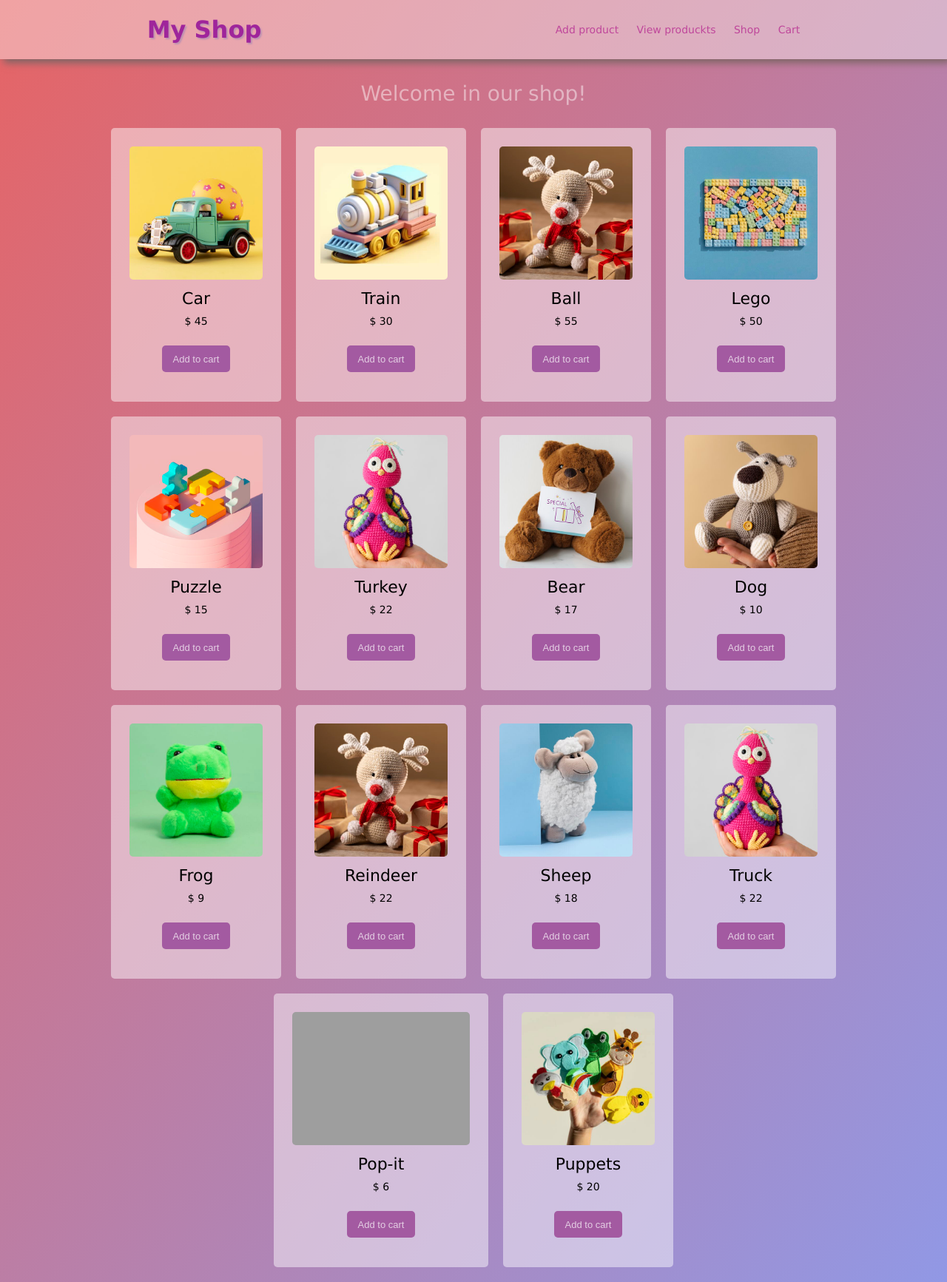
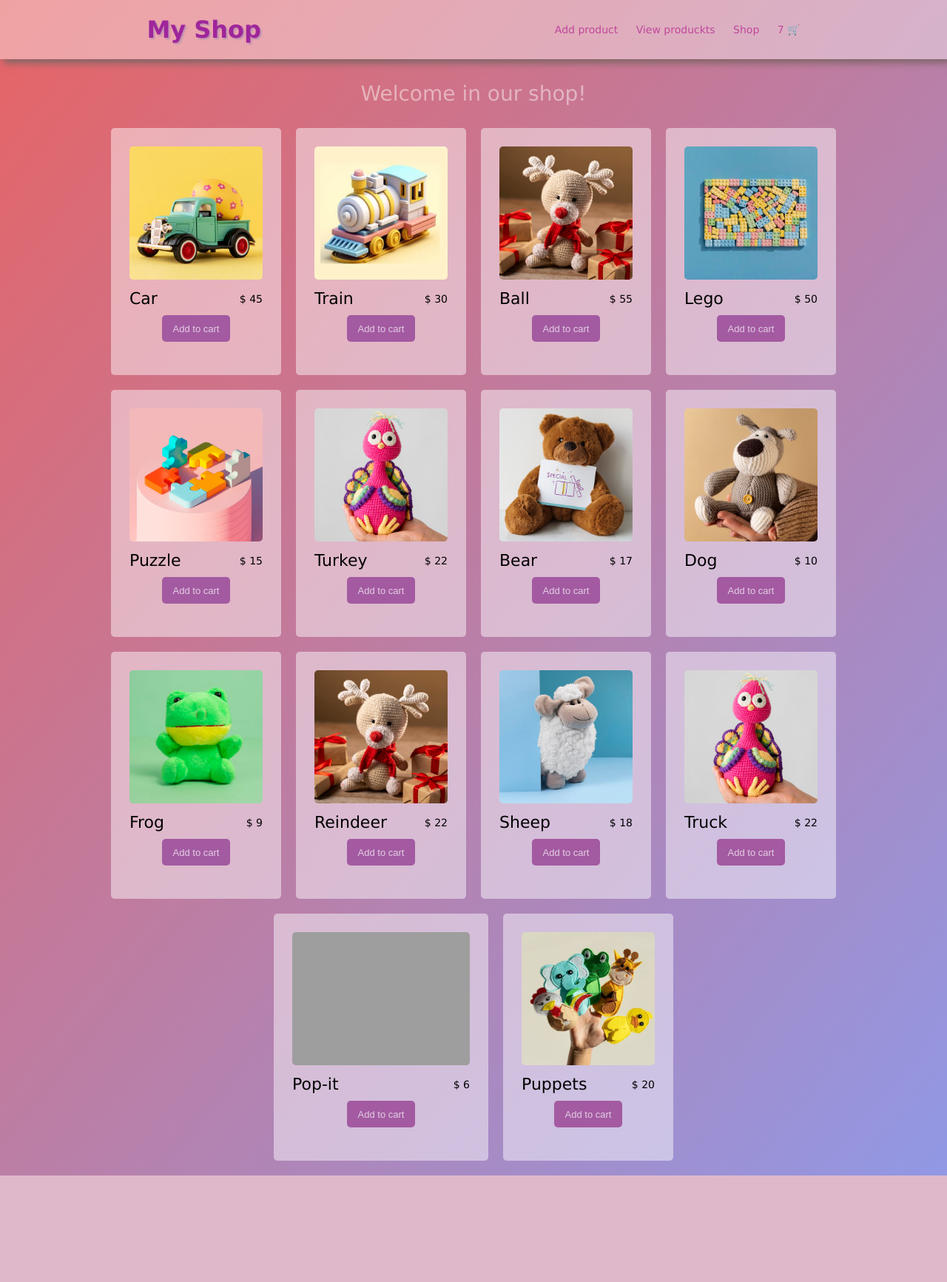
Before and after one commit to k-nadolna/my_shop, a PHP site: page / in a window 1280 px wide. Shown: the whole page at 74% size. After the commit the page ends 1589 px from the top, so only its background shows below. Run offline with PHP 8.4, Linux system fonts and the light colour scheme; data comes from the database, SQL or seed files in the repository; grey boxes are pictures that could not be loaded.

Commit message:
'product added' info

```diff
--- a/app.js
+++ b/app.js
@@ -1,5 +1,19 @@
 const mobileButton = document.querySelector('.mobile_button');
 const mobileMenu = document.querySelector('.mobile_menu');
+
+window.addEventListener('DOMContentLoaded', () => {
+    const messages = document.querySelectorAll('[id^="cart_message_"]');
+
+    messages.forEach(msg => {
+        if (msg.textContent.trim() !== '') {
+            setTimeout(() => {
+                msg.style.opacity = '0';
+            }, 2000);
+        }
+    });
+});
+
+
 
 function showMobileMenu(){
   if(mobileMenu.classList.contains('show')){
--- a/index.php
+++ b/index.php
@@ -1,3 +1,7 @@
+<?php
+  session_start();
+?>
+
 <!DOCTYPE html>
 <html lang="en">
 <head>
@@ -11,6 +15,8 @@
   <?php
     include "nav.php";
     include "php/config.php";
+
+   $messages = isset($_SESSION['messages']) ? $_SESSION['messages'] : [];
   ?>
 
   <div class='hero'>
@@ -32,7 +38,7 @@
           $product_image = $row['ProductImage'];
           $product_name = $row['ProductName'];
           $product_price = $row['ProductPrice'];
-          $id = $row['Id'];
+          // $id = $row['Id'];
 
         // checking if the product is in cart
           $in_cart = mysqli_query($con, "SELECT * FROM cart WHERE Id = '$id'");
@@ -42,7 +48,7 @@
             $quantity = 1;
             $total_value = $product_price;
 
-              mysqli_query($con, "INSERT INTO cart(Id,ProductImage,ProductName,ProductPrice,Quantity, TotalValue) VALUES ('$id','$product_image','$product_name','$product_price','$quantity', '$total_value')");
+            $result = mysqli_query($con, "INSERT INTO cart(Id,ProductImage,ProductName,ProductPrice,Quantity, TotalValue) VALUES ('$id','$product_image','$product_name','$product_price','$quantity', '$total_value')");
             }else
             // situation when the product is in cart
              {
@@ -50,10 +56,14 @@
               $quantity = $row['Quantity']+1;
               $total_value = $product_price * $quantity;
 
-              mysqli_query($con, "UPDATE cart SET Quantity = '$quantity', TotalValue = '$total_value'  WHERE Id = $id");
+              $result = mysqli_query($con, "UPDATE cart SET Quantity = '$quantity', TotalValue = '$total_value'  WHERE Id = $id");
             }
 
-
+            if ($result) {
+              $_SESSION['messages'][$id] = 'Product added';
+              header("Location: index.php#product_$id");
+              exit;
+    }
           }
 
 
@@ -75,13 +85,21 @@
        $product_price = $product['ProductPrice'];
        $id = $product['Id'];
 
+       $product_message = isset($messages[$id]) ? $messages[$id] : '';
+        if(isset($_SESSION['messages'][$id])) {
+        unset($_SESSION['messages'][$id]);
+        }
 
-       echo "<div class='box'>
+
+       echo "<div class='box box_shop' id='product_$id'>
                 <img src='images/products/$product_image'>
-                <p class='product_name'>$product_name</p>
-                <p>$ $product_price</p>
-                <form action='index.php?Id=$id' method='post'>
-                <input type='submit' class='btn'  name='submit' value='Add to cart'>
+                <div class='product_info'>
+                  <p class='product_name'>$product_name</p>
+                  <p>$ $product_price</p>
+                </div>
+                <form action='index.php?Id=$id' method='post' class='add_to_cart_form'>
+                <input type='submit' class='btn add_to_cart_btn'  name='submit' value='Add to cart'>
+                    <div class='message' id='cart_message_$id'>$product_message</div>
                 </form>
             </div>";
 
@@ -89,6 +107,7 @@
    </div>
 
 
+
 <script src="app.js"></script>
 </body>
 </html>
--- a/nav.php
+++ b/nav.php
@@ -1,4 +1,10 @@
 <?php
+include('php/config.php');
+
+$count = mysqli_query($con, "SELECT SUM(Quantity) AS total FROM cart");
+$row = mysqli_fetch_assoc($count);
+$cartCount = $row['total'] ?? 0;
+
 echo
 "<nav>
     <div class='logo'>
@@ -8,7 +14,8 @@ echo
       <a href='add_product.php'>Add product</a>
       <a href='view_products.php'>View produckts</a>
       <a href='index.php'>Shop</a>
-      <a href='cart.php'>Cart</a>
+      <a href='cart.php'>
+      <span class='cart-count'>$cartCount</span> 🛒 </a>
     </div>
     <div class='mobile_button'>
       <img src='images/menu.png'>
@@ -17,7 +24,8 @@ echo
       <a href='add_product.php'>Add product</a>
       <a href='view_products.php'>View produckts</a>
       <a href='index.php'>Shop</a>
-      <a href='cart.php'>Cart</a>
+      <a href='cart.php'>
+      <span class='cart-count'><?= $cartCount ?>🛒 </span>Cart</a>
     </div>
   </nav>";
   ?>
--- a/styles/style.css
+++ b/styles/style.css
@@ -86,6 +86,10 @@ header{
   text-align: center;
 }
 
+.box_shop{
+  padding: 25px 25px 0px 25px;
+}
+
 .box img{
   border-radius: 5px;
   height: 180px;
@@ -113,6 +117,21 @@ header{
   background-color:  #9f259b;
   color: rgba(255, 255, 255);
   transition: all 0.5s;
+}
+
+
+.add_to_cart_btn{
+  margin: 0px 15px 15px 15px;
+}
+
+.product_info{
+  align-items: center;
+  display: flex;
+  justify-content: space-between;
+}
+
+.product_info p{
+  margin: 10px 0px;
 }
 
 /* add product to base */
@@ -240,9 +259,18 @@ td {
   transition: all 0.5s;
 }
 
-.message_add_cart{
+/* .message_add_cart{
   display: none;
   width: 50%;
+} */
+
+.message {
+    color: green;
+    font-weight: 600;
+    margin-bottom: 5px;
+    min-height: 25px;
+    transition: opacity 0.5s ease;
+    opacity: 1;
 }
 
 .cart_name{
```
